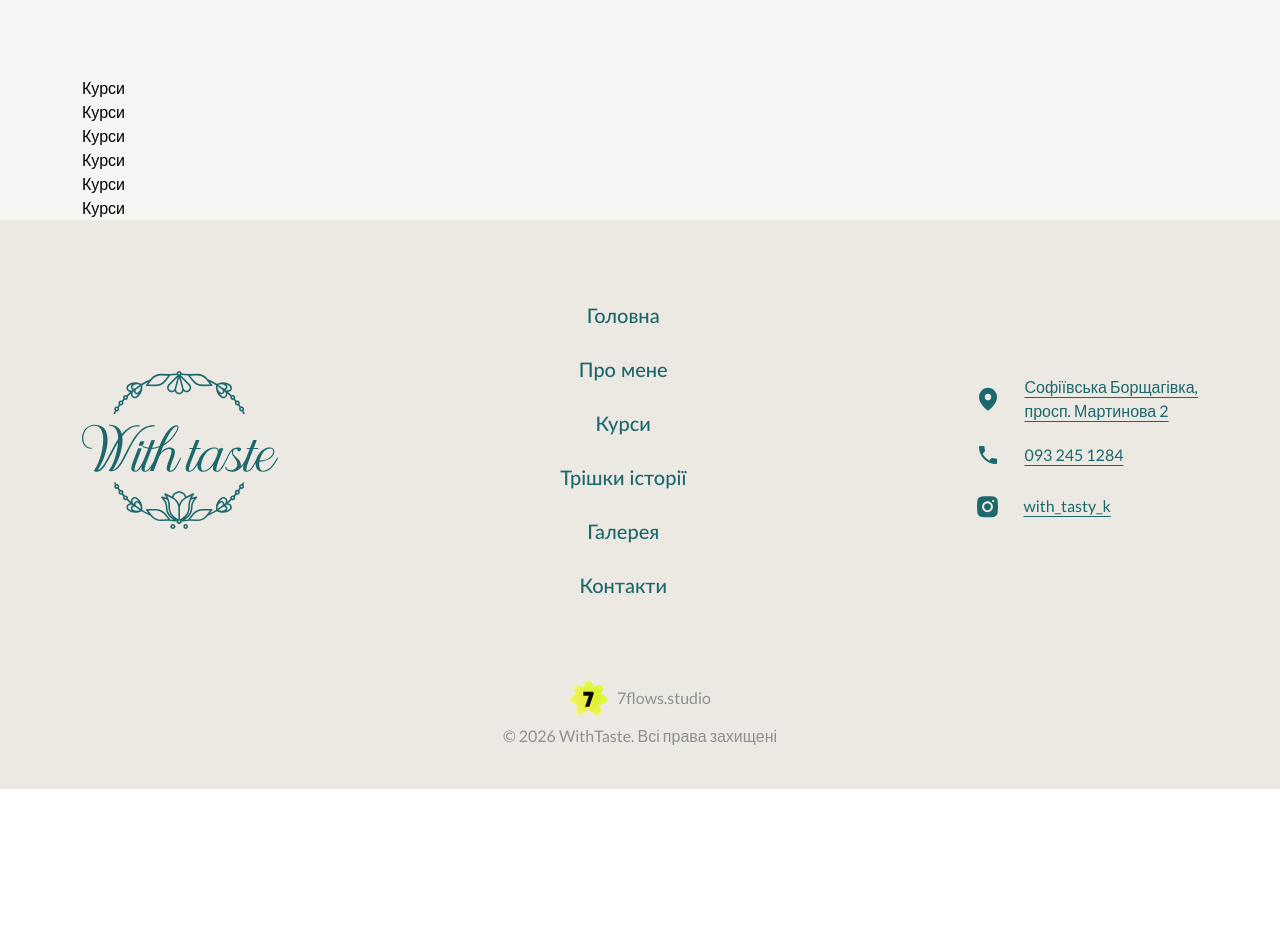
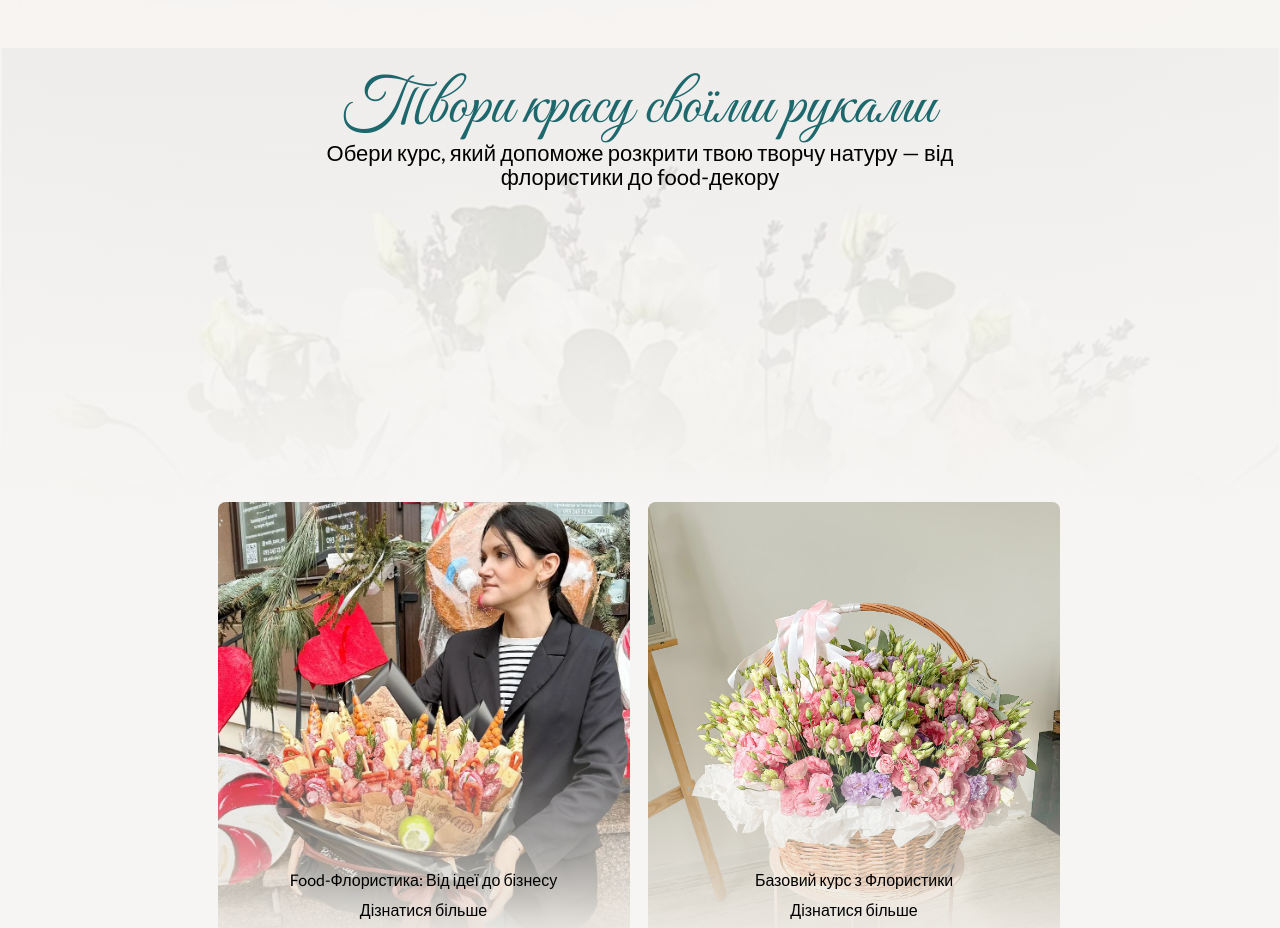
Before and after one commit to 7flowsstudio/floristics_agency, a Next.js app: page /courses in a window 1280 px wide. Shown: the part 124-1052 px from the top of the page. Before the commit the page ends 913 px from the top, so only its background shows below. Built offline with nearby package versions, Linux system fonts and the light colour scheme.

Commit message:
add-styles-coursesPage

```diff
--- a/src/app/globals.css
+++ b/src/app/globals.css
@@ -43,6 +43,7 @@
   --color-greyNormalActive: var(--foundation--grey-normal-active);
   --color-cardDark: var(--with-taste-dark-card);
   --hero-gradient: var(--hero-gradient);
+  --with-taste-bg: var(--with-taste-bg);
 
   --gradient-image-overlay: linear-gradient(
     180deg,
--- a/src/components/Pages/CoursesPage/CoursesPage.tsx
+++ b/src/components/Pages/CoursesPage/CoursesPage.tsx
@@ -1,15 +1,71 @@
 import Container from "@/components/layout/Container";
+import SectionSubheading from "@/components/ui/SectionSubheading";
+
+import { courses } from "@/data/courses";
+import Image from "next/image";
+import Link from "next/link";
 
 const CoursesPage = () => {
+  const items = courses.map((c) => ({
+    id: c.id.toString(),
+    title: c.title,
+    link: c.link,
+    url: c.url,
+    imageUrl: c.img,
+  }));
   return (
-    <Container className="pt-[105px] md:pt-[200px]">
-      Курси
-      <div>Курси</div>
-      <div>Курси</div>
-      <div>Курси</div>
-      <div>Курси</div>
-      <div>Курси</div>
-    </Container>
+    <div>
+      <div
+        className="
+  bg-[linear-gradient(180deg,rgba(247,245,243,0)_64.36%,rgba(247,245,243,0.5)_83.35%,rgba(247,245,243,0.6)_100%),linear-gradient(179.97deg,rgba(247,245,243,0.6)_0.03%,rgba(247,245,243,0.3)_37.12%,rgba(247,245,243,0)_53.16%),url('/img/courses/backgr.webp')]
+  bg-no-repeat
+  bg-center
+  md:bg-top
+  bg-cover
+  [@media(max-width:767px)]:h-[90vh]
+  md:h-[626px]
+  md:[background-image:linear-gradient(180.06deg,rgba(247,245,243,0.7)_0.05%,#F7F5F3_99.95%),url('/img/courses/backgr.webp')]
+  md:top-0 md:left-0
+  "
+      >
+        <div className="max-w-[336px] md:max-w-[628px] mx-auto pt-[105px] md:pt-[200px]">
+          <h1 className="text-[#1C686D] text-center text-[40px] leading-[45px] lg:text-[64px] lg:leading-[65px] font-secondary">
+            Твори красу своїми руками
+          </h1>
+          <SectionSubheading>
+            Обери курс, який допоможе розкрити твою творчу натуру — від
+            флористики до food-декору
+          </SectionSubheading>
+        </div>
+      </div>
+      <Container className="bg-[var(--with-taste-bg)]">
+        <div className="flex flex-col max-w-[344px] md:grid grid-cols-2 grid-rows-2 gap-4 md:max-w-[845px] mx-auto">
+          {items.map((item) => (
+            <div key={item.id} className="relative max-w-[412px]">
+              {item.imageUrl && (
+                <div className="w-full max-w-[412px] h-[440px] relative rounded-lg overflow-hidden gradient-image-overlay">
+                  <Image
+                    src={item.imageUrl}
+                    alt={item.title || "image"}
+                    fill
+                    className="object-cover"
+                  />
+                </div>
+              )}
+              <p className="w-full absolute text-center bottom-[50px] z-20">
+                {item.title}
+              </p>
+              <Link
+                href={item.url}
+                className="absolute left-1/2 -translate-x-1/2 bottom-[20px] z-20"
+              >
+                {item.link}
+              </Link>
+            </div>
+          ))}
+        </div>
+      </Container>
+    </div>
   );
 };
 
```
Also changed, not shown: public/img/courses/backgr.webp (added).
